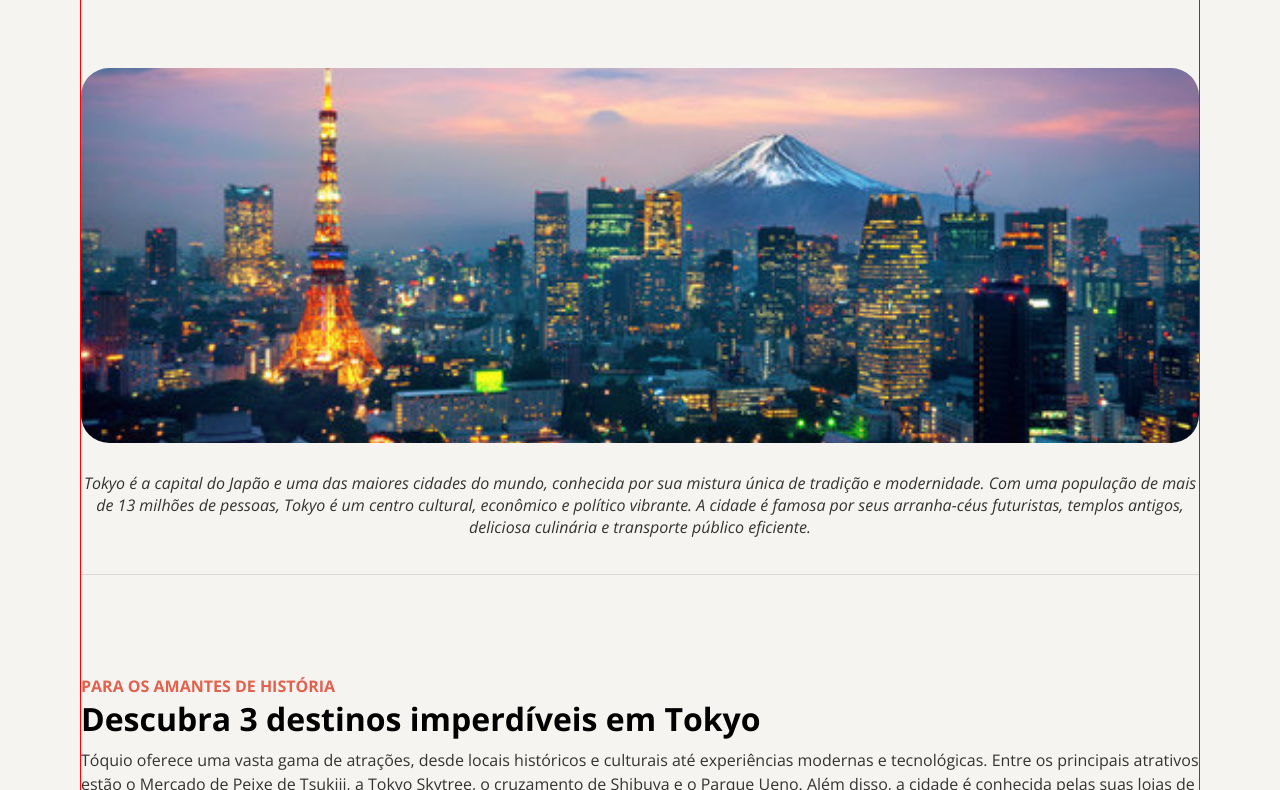
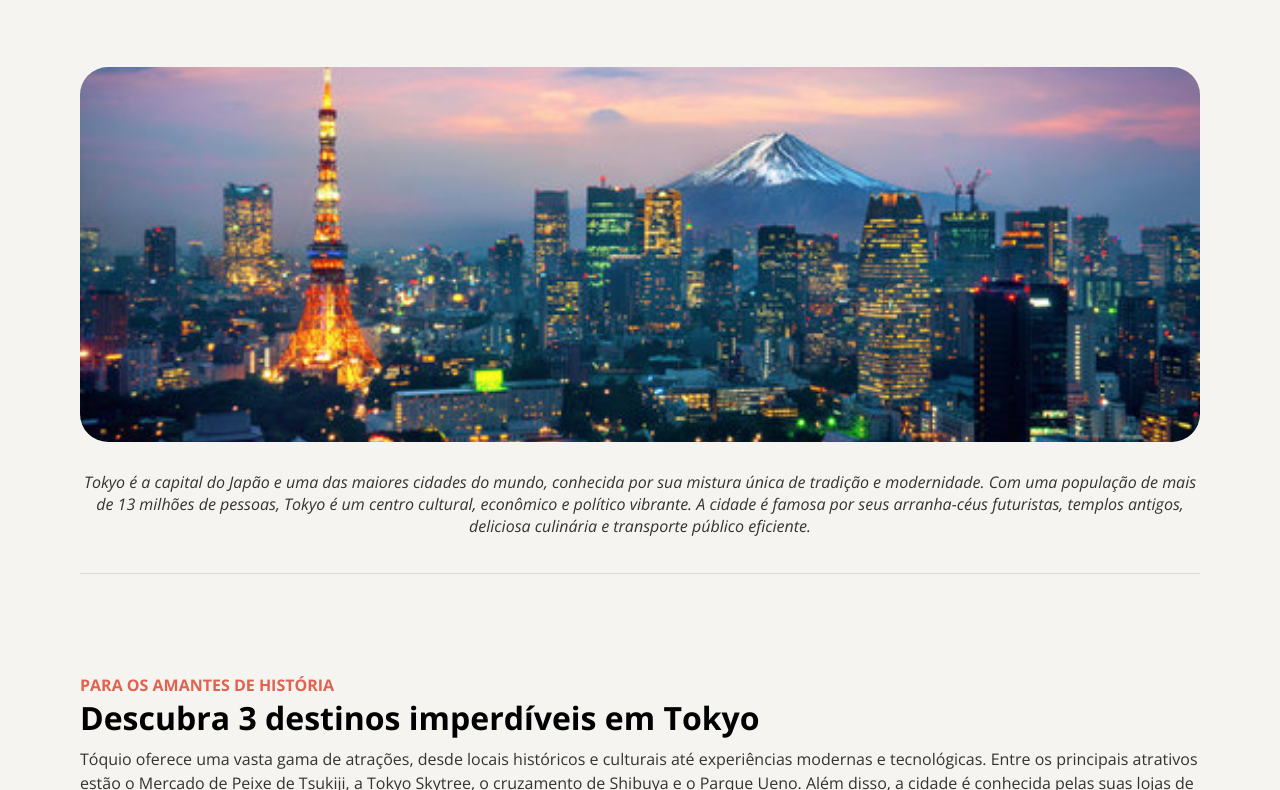
Before and after one commit to GConter0/Desafio-local-tur-stico, a plain HTML site: page index.html in a window 1280 px wide. Shown: the part 176-966 px from the top of the page. Drawn offline with nearby package versions, Linux system fonts and the light colour scheme.

Commit message:
remoçao borda

```diff
--- a/style.css
+++ b/style.css
@@ -31,7 +31,7 @@ body{
 
   #page{
 
-    border: red solid 1px;
+
     box-sizing: border-box;
     margin: 88px 80px;
     gap: 40px;
```
